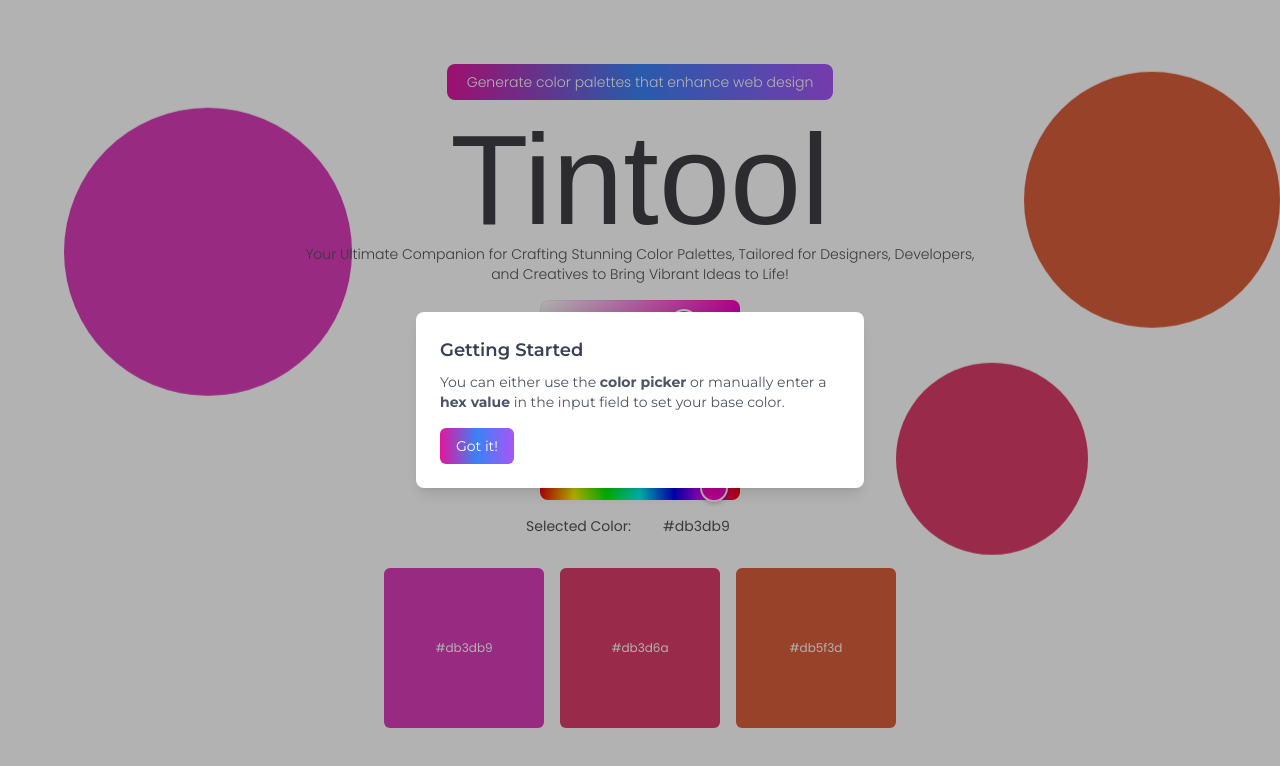
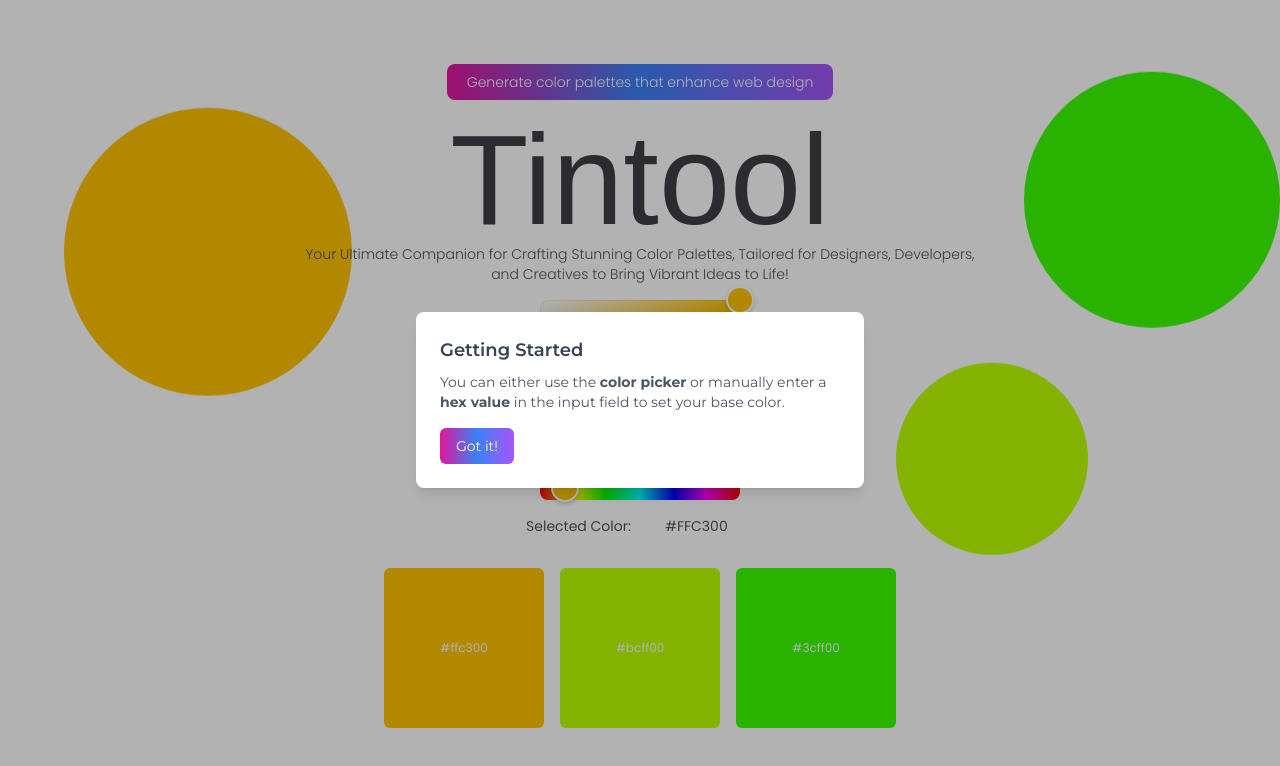
Before and after one commit to Nouman64-cat/Tintool, a Next.js app: page / in a window 1280 px wide. Shown: the top 766 px of the page. Built offline with nearby package versions, Linux system fonts and the light colour scheme; a web font is replaced by a local one.

Commit message:
dynamic base color for every refresh

```diff
--- a/app/components/hero/Hero.tsx
+++ b/app/components/hero/Hero.tsx
@@ -7,13 +7,35 @@
 
 
 const Hero = () => {
-  const [baseColor, setBaseColor] = useState<string>("#db3db9"); // Default base color
+  // Array of predefined hex values
+  const hexColors = [
+    "#FF5733",
+    "#33FF57",
+    "#3357FF",
+    "#FF33A1",
+    "#A133FF",
+    "#FFC300",
+    "#33FFF6",
+    "#C70039",
+    "#DB3DB9",
+    "#47A3FF",
+  ];
+
+  const [baseColor, setBaseColor] = useState<string>(""); // Initially empty
   const [palette, setPalette] = useState<string[]>([]);
+
+  // Set a random base color after the component is mounted (client-side)
+  useEffect(() => {
+    const getRandomHexColor = () => hexColors[Math.floor(Math.random() * hexColors.length)];
+    setBaseColor(getRandomHexColor());
+  }, []); // Runs only once on component mount
 
   // Automatically generate palette when baseColor changes
   useEffect(() => {
+    if (baseColor) {
       const generatedPalette = generatePalette(baseColor); // Generate palette from base color
       setPalette(generatedPalette);
+    }
   }, [baseColor]); // Triggered whenever baseColor changes
 
   return (
@@ -31,11 +53,13 @@
           </p>
         </div>
         {/* Base Color Input Component */}
+        {baseColor && (
           <BaseColorInput
             baseColor={baseColor}
             setBaseColor={setBaseColor}
             onColorChange={() => {}} // No need to pass a handler since useEffect handles changes
           />
+        )}
         {/* Palette Component */}
         {palette.length > 0 && <Palette colors={palette} />}
       </div>
```
Lines whose indentation alone changed are shown as unchanged.
